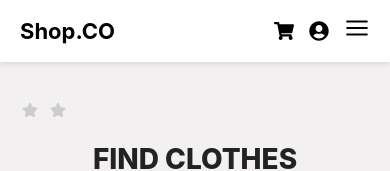
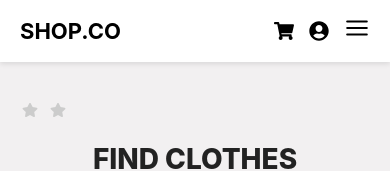
Before and after one commit to rabadiyaanshu/anshu, a React (Create React App) app in the folder my-app/: page / in a window 390 px wide. Shown: the top 171 px of the page. Built offline with nearby package versions, Linux system fonts and the light colour scheme.

Commit message:
Updated mobile menu to slide from right and fixed navbar layout

```diff
--- a/my-app/src/Componet/Navbar/Navbar.jsx
+++ b/my-app/src/Componet/Navbar/Navbar.jsx
@@ -9,7 +9,7 @@ export default function Navbar() {
   return (
     <nav className="navbar">
 
-      <div className="navbar-logo">Shop.CO</div>
+      <div className="navbar-logo">SHOP.CO</div>
 
 
       <div className={`navbar-center ${menuOpen ? "active" : ""}`}>
```
